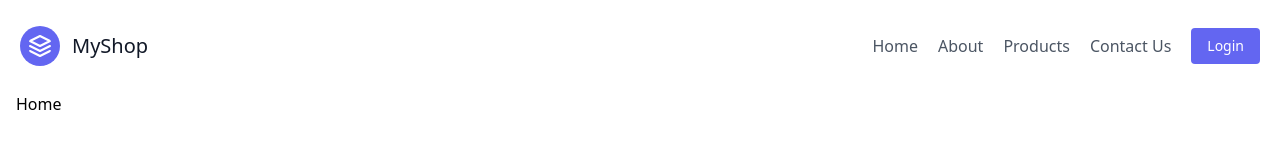
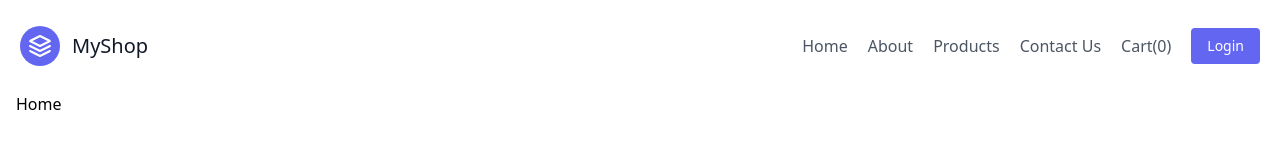
Before and after one commit to kamilamin/ecommerce-poc-nextjs-tailwind, a Next.js app: page / in a window 1280 px wide. Shown: the top 160 px of the page. Built offline with nearby package versions, Linux system fonts and the light colour scheme.

Commit message:
Implement checkout page

```diff
--- a/components/Navbar/index.js
+++ b/components/Navbar/index.js
@@ -1,7 +1,7 @@
 import Link from 'next/link'
 import React from 'react'
 
-const Navbar = () => {
+const Navbar = ({ cart }) => {
     return (
         <div>
             <header className="text-gray-600 body-font">
@@ -17,6 +17,7 @@ const Navbar = () => {
                         <Link href="/about" className="mr-5 hover:text-gray-900">About</Link>
                         <Link href="/products" className="mr-5 hover:text-gray-900">Products</Link>
                         <Link href="/contact" className="mr-5 hover:text-gray-900">Contact Us</Link>
+                        <Link href="/checkout" className="mr-5 hover:text-gray-900">Cart{`(${cart.length})`}</Link>
                     </nav>
                     <button className="my-2 text-white bg-indigo-500 border-0 py-1 md:py-2 px-2 md:px-4 focus:outline-none hover:bg-indigo-600 rounded text-sm">Login</button>
                 </div>
```
